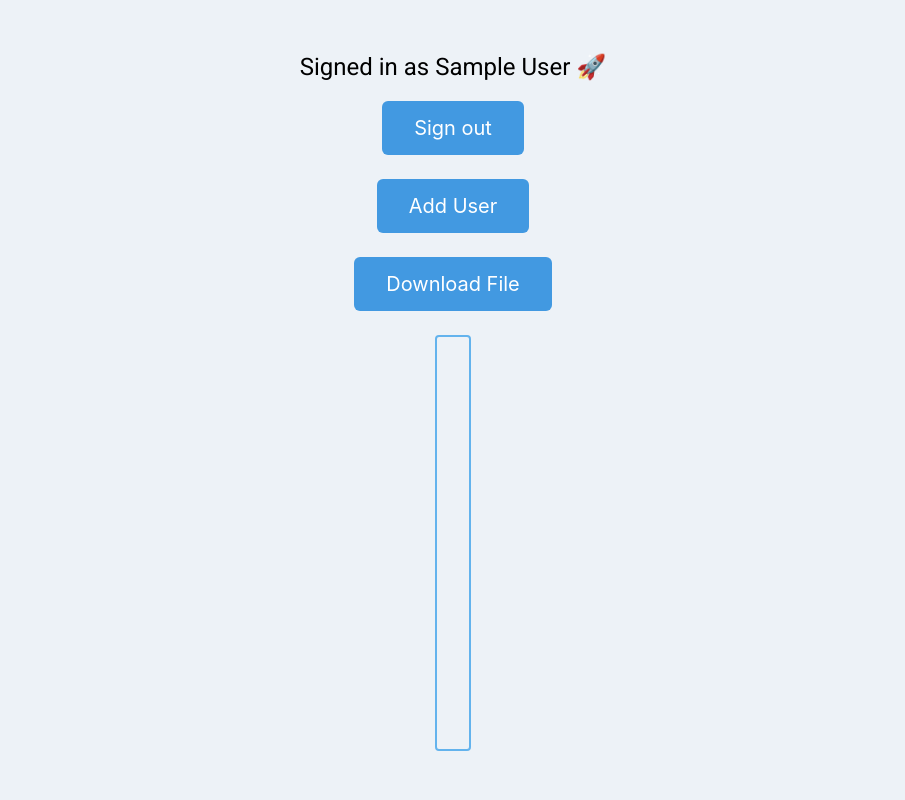
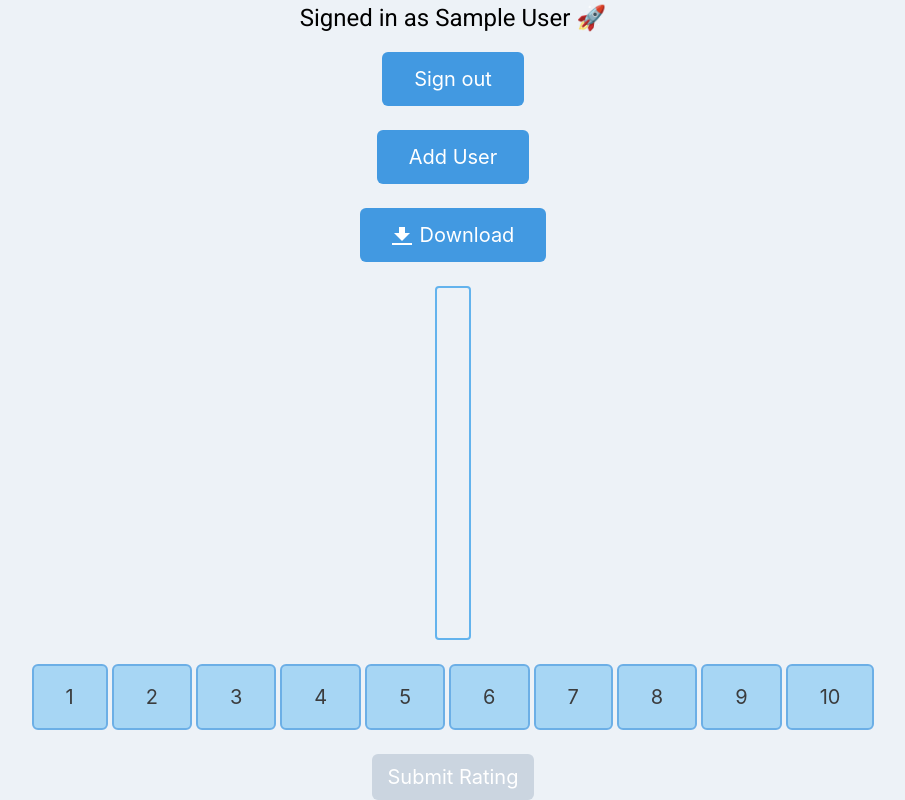
Before and after one commit to BostonUniversitySeniorDesign/21-05-Re3, a React (Create React App) app in the folder re3-client/: page /dashboard in a window 1280 px wide. Shown: the whole page, without its empty margins (187-1092 px from the left). Built offline with nearby package versions, Linux system fonts and the light colour scheme; no server answers; sample sign-in values are in the browser's storage.

Commit message:
Store ratings

```diff
--- /dev/null
+++ b/re3-client/src/components/RatingNumberButton.js
@@ -0,0 +1,17 @@
+import React from 'react';
+
+const RatingNumberButton = ({ children, answer, setAnswer }) => {
+  return (
+    <button
+    //"text-xl font-robot px-8 py-3 bg-blue-500 text-white hover:bg-blue-700 cursor-pointer rounded-md"
+      className={`border-blue-500 fonr-robot rounded-md px-8 py-4 text-black border-2 opacity-75 text-xl ${
+        answer === children ? 'bg-blue-500' : 'bg-blue-300'
+      }`}
+      onClick={() => setAnswer(children)}
+    >
+      {children}
+    </button>
+  );
+};
+
+export default RatingNumberButton;
--- a/re3-client/src/components/TestDownloadFile.js
+++ b/re3-client/src/components/TestDownloadFile.js
@@ -7,9 +7,10 @@ const TestDownloadFile = () => {
         firebase.downloadFile();
     };
   return (
-    <button onClick={() => downloadfile()}className="text-xl font-robot px-8 py-3 bg-blue-500 text-white hover:bg-blue-700 cursor-pointer rounded-md"
+    <button onClick={() => downloadfile()}className="text-xl font-robot px-8 py-3 bg-blue-500 text-white hover:bg-blue-700 cursor-pointer rounded-md inline-flex items-center"
         >
-            Download File
+          <svg className="fill-current w-5 h-5 mr-2" xmlns="http://www.w3.org/2000/svg" viewBox="0 0 20 20"><path d="M13 8V2H7v6H2l8 8 8-8h-5zM0 18h20v2H0v-2z"/></svg>
+          Download
     </button>
   );
 };
--- a/re3-client/src/firebase/firebase.js
+++ b/re3-client/src/firebase/firebase.js
@@ -18,6 +18,7 @@ export default class Firebase {
     this.auth = app.auth;
     this.db = app.firestore();
     this.storage = app.storage();
+    this.snippet = 1;
   }
 
   isAuthenticated = async () => {
@@ -65,6 +66,7 @@ export default class Firebase {
       console.log("error occured")
     });
   }
+
   // Display the content inside the file after fetching it from the Firebase storage
   DisplayContents = async () => {
     var gsRef = this.storage.refFromURL('gs://re3-fb.appspot.com/doi107910DVN2IT7IF/Disc&PolBehav_ReplicationCode.R')
@@ -75,5 +77,19 @@ export default class Firebase {
     });
     return fetch(url)
       .then((res) => {return res.text()});
+  }
+
+  addSnippetRating = async (rating) => {
+    var currentsnippet = "snippet"+this.snippet.toString();
+    const user = await this.auth().currentUser;
+    this.db.collection("ratings").doc(currentsnippet).set({
+      [user.uid]: rating
+    },)
+    .then(function() {
+      console.log("Rating:",rating, "added to", currentsnippet, "from", user.uid);
+    })
+    .catch(function(error) {
+      console.error("Error adding document: ", error);
+    });
+  }
 }
-}
--- a/re3-client/src/pages/Dashboard.js
+++ b/re3-client/src/pages/Dashboard.js
@@ -1,12 +1,18 @@
-import React, { useContext } from 'react';
+import React, { useState, useContext } from 'react';
 import SignOutButton from '../components/SignOutButton';
 import TestAddUser from '../components/TestButton';
 import TestDownloadFile from '../components/TestDownloadFile';
 import TestDisplayFile from '../components/TestDisplayFile';
-import { AuthContext } from '../firebase';
+import RatingNumberButton from '../components/RatingNumberButton';
+import { AuthContext, FirebaseContext } from '../firebase';
 
 const Dashboard = () => {
   const user = useContext(AuthContext);
+  const firebase = useContext(FirebaseContext);
+  const [currentAnswer, setCurrentAnswer] = useState('');
+  const submit = () => {
+    firebase.addSnippetRating(currentAnswer);
+  };
   return (
     <div className="bg-gray-200 w-screen h-screen flex flex-col items-center justify-center">
       <p className="text-2xl font-roboto text-center text-black mb-4">{`Signed in as ${user.displayName} 🚀`}</p>
@@ -17,6 +23,77 @@ const Dashboard = () => {
       <TestDownloadFile />
       <br />
       <TestDisplayFile />
+      <br />
+      <div className="flex w-full items-center justify-center mb-6 space-x-1">
+        <RatingNumberButton
+          answer = {currentAnswer}
+          setAnswer={setCurrentAnswer}
+        >
+          1
+        </RatingNumberButton>
+        <RatingNumberButton
+          answer = {currentAnswer}
+          setAnswer={setCurrentAnswer}
+        >
+          2
+        </RatingNumberButton>
+        <RatingNumberButton
+          answer = {currentAnswer}
+          setAnswer={setCurrentAnswer}
+        >
+          3
+        </RatingNumberButton>
+        <RatingNumberButton
+          answer = {currentAnswer}
+          setAnswer={setCurrentAnswer}
+        >
+          4
+        </RatingNumberButton>
+        <RatingNumberButton
+          answer = {currentAnswer}
+          setAnswer={setCurrentAnswer}
+        >
+          5
+        </RatingNumberButton>
+        <RatingNumberButton
+          answer = {currentAnswer}
+          setAnswer={setCurrentAnswer}
+        >
+          6
+        </RatingNumberButton>
+        <RatingNumberButton
+          answer = {currentAnswer}
+          setAnswer={setCurrentAnswer}
+        >
+          7
+        </RatingNumberButton>
+        <RatingNumberButton
+          answer = {currentAnswer}
+          setAnswer={setCurrentAnswer}
+        >
+          8
+        </RatingNumberButton>
+        <RatingNumberButton
+          answer = {currentAnswer}
+          setAnswer={setCurrentAnswer}
+        >
+          9
+        </RatingNumberButton>
+        <RatingNumberButton
+          answer = {currentAnswer}
+          setAnswer={setCurrentAnswer}
+        >
+          10
+        </RatingNumberButton>
+      </div>
+      <button
+              className={`rounded-md text-white py-2 px-4 text-xl ${
+                currentAnswer === '' ? 'bg-gray-400' : 'bg-blue-600'
+              }`}
+              onClick={() => submit()}
+            >
+              Submit Rating
+        </button>
     </div>
   );
 };
```
